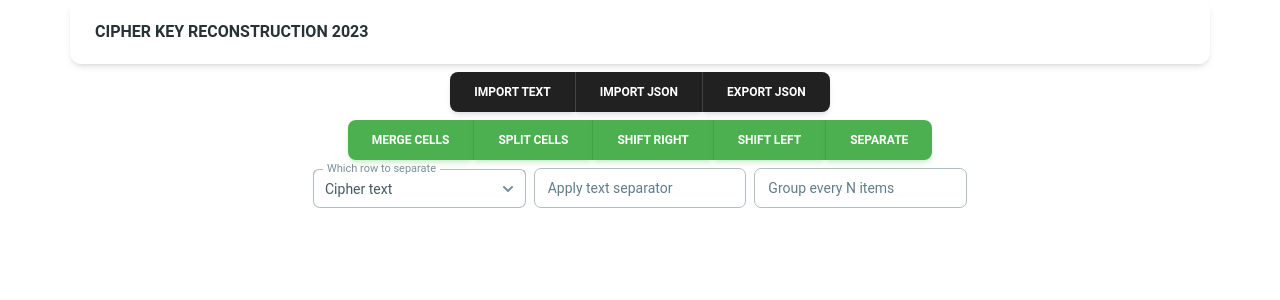
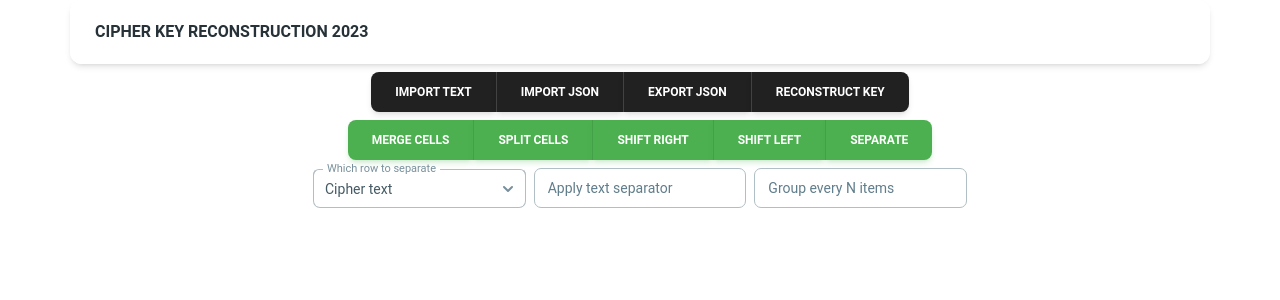
Before and after one commit to stanislavmarochok/key-reconstruction, a React (Create React App) app: page / in a window 1280 px wide. Shown: the top 300 px of the page. Built offline with nearby package versions, Linux system fonts and the light colour scheme.

Commit message:
Added key reconstruction

```diff
--- a/package.json
+++ b/package.json
@@ -1,12 +1,14 @@
 {
   "name": "annotations-tool-2",
   "version": "0.1.0",
+  "homepage": "https://stanislavmarochok.github.io/key-reconstruction",
   "private": true,
   "dependencies": {
     "@material-tailwind/react": "^2.0.5",
     "@testing-library/jest-dom": "^5.16.5",
     "@testing-library/react": "^13.4.0",
     "@testing-library/user-event": "^13.5.0",
+    "gh-pages": "^5.0.0",
     "react": "^18.2.0",
     "react-dom": "^18.2.0",
     "react-scripts": "5.0.1",
@@ -17,7 +19,9 @@
     "start": "react-scripts start",
     "build": "react-scripts build",
     "test": "react-scripts test",
-    "eject": "react-scripts eject"
+    "eject": "react-scripts eject",
+    "predeploy": "npm run build",
+    "deploy": "gh-pages -d build"
   },
   "eslintConfig": {
     "extends": [
--- a/src/components/App.js
+++ b/src/components/App.js
@@ -42,6 +42,18 @@
     link.click();
   }
 
+  const handleReconstructKey = () => {
+    const data = ref.current.reconstructKey();
+    const jsonString = `data:text/json;chatset=utf-8,${encodeURIComponent(
+        JSON.stringify(data)
+    )}`;
+    const link = document.createElement("a");
+    link.href = jsonString;
+    link.download = "reconstructedKey.json";
+
+    link.click();
+  }
+
   const handleImportData = (text) => {
     const data = JSON.parse(text);
     console.log(data);
@@ -59,6 +71,7 @@
         handleShiftCellsLeft={handleShiftCellsLeft}
         handleSeparateCells={handleSeparateCells}
         handleExportData={handleExportData}
+        handleReconstructKey={handleReconstructKey}
         handleImportData={handleImportData} />
 
     <Main ref={ref} data={{plainText, cipherText, rows}}  />
--- a/src/components/Buttons.js
+++ b/src/components/Buttons.js
@@ -90,6 +90,7 @@
                 <Button onClick={handleOpenImportTextDialog}>import text</Button>
                 <Button onClick={handleOpenImportJsonDialog}>import json</Button>
                 <Button onClick={props.handleExportData}>export json</Button>
+                <Button onClick={props.handleReconstructKey}>reconstruct key</Button>
             </ButtonGroup>
             <ButtonGroup color="green" className="mx-auto">
                 <Button onClick={props.handleMergeCells}>merge cells</Button>
--- a/src/components/Main.js
+++ b/src/components/Main.js
@@ -24,6 +24,9 @@
         },
         exportData() {
             return _ref.current.exportData();
+        },
+        reconstructKey() {
+            return _ref.current.reconstructKey();
         }
     }));
 
--- a/src/components/Row.js
+++ b/src/components/Row.js
@@ -26,6 +26,9 @@
         },
         exportData() {
             return exportData();
+        },
+        reconstructKey() {
+            return reconstructKey();
         }
     }));
 
@@ -141,6 +144,27 @@
         return row;
     };
 
+    const reconstructKey = () => {
+        let key = {};
+
+        for (let i = 0; i < row.length; i++){
+            const plaintext = row[i].plainText;
+            const ciphertext = row[i].cipherText;
+
+            if (key[plaintext] === undefined){
+                key[plaintext] = [ciphertext];
+            }
+
+            if (key[plaintext] !== undefined){
+                let value = key[plaintext];
+                if (!value.includes(ciphertext))
+                    value.push(ciphertext);
+            }
+        }
+
+        return key;
+    };
+
     return (<>
         <div className="mt-2 mx-auto w-full">
             <table className="w-fit mx-auto">
--- a/src/components/Rows.js
+++ b/src/components/Rows.js
@@ -41,6 +41,29 @@
                 rows.push(rowsRef.current[i].exportData());
             }
             return rows;
+        },
+        reconstructKey() {
+            let key = {};
+            for (let i = 0; i < rowsRef.current.length; i++){
+                let rowKey = rowsRef.current[i].reconstructKey();
+                for (let plainTextKey in rowKey){
+                    let rowKeyCipherTextValues = rowKey[plainTextKey];
+
+                    if (key[plainTextKey] === undefined){
+                        key[plainTextKey] = rowKeyCipherTextValues;
+                    }
+
+                    if (key[plainTextKey] !== undefined){
+                        let keyCipherTextValues = key[plainTextKey];
+                        for (let j = 0; j < rowKeyCipherTextValues.length; j++){
+                            if (!keyCipherTextValues.includes(rowKeyCipherTextValues[j])){
+                                keyCipherTextValues.push(rowKeyCipherTextValues[j]);
+                            }
+                        }
+                    }
+                }
+            }
+            return key;
         }
     }));
 
```
Also changed, not shown: 1 other file (tests, documents, lock files or other folders).
